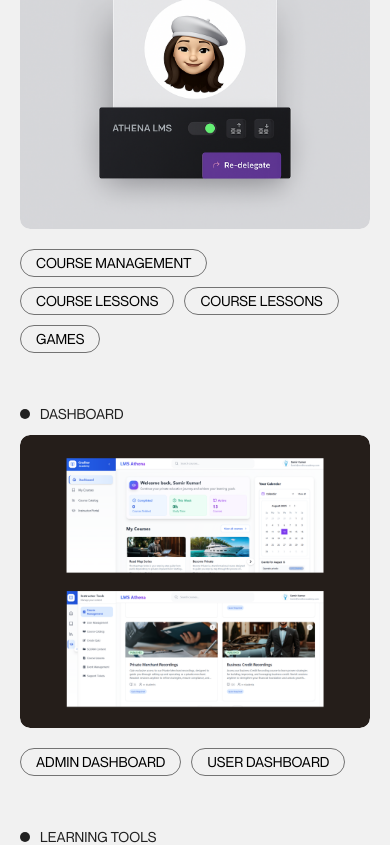
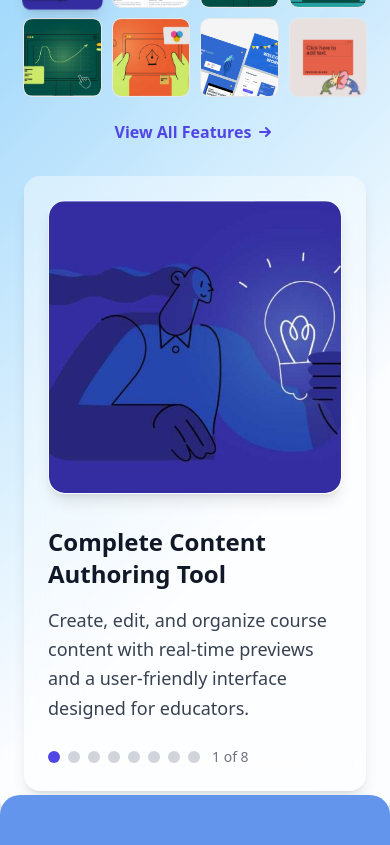
Before and after one commit to rahulsengupta0/athena2, a Next.js app: page / in a window 390 px wide. Shown: the part 4540-5385 px from the top of the page. Built offline with nearby package versions, Linux system fonts and the light colour scheme.

Commit message:
i am athna

```diff
--- /dev/null
+++ b/container/home-page/Features.tsx
@@ -0,0 +1,201 @@
+"use client";
+import { useState } from "react";
+import { motion, AnimatePresence } from "framer-motion";
+import {
+  AthenaDas,
+  capaybilities1,
+  capaybilities2,
+  capaybilities3,
+  capaybilities4,
+  capaybilities5,
+  chelengeBg,
+  client03,
+  latest2,
+} from "@/public";
+
+const features = [
+  {
+    title: "Complete Content Authoring Tool",
+    desc: "Create, edit, and organize course content with real-time previews and a user-friendly interface designed for educators.",
+    image: capaybilities1,
+  },
+  {
+    title: "AI-Powered Course Generation",
+    desc: "Leverage AI to quickly draft lessons, quizzes, and interactive modules from basic topic outlines.",
+    image: AthenaDas,
+  },
+  {
+    title: "Personalized Learning Paths",
+    desc: "Smart algorithms adapt course recommendations to learner progress, engagement, and goals.",
+    image: capaybilities2,
+  },
+  {
+    title: "Integrated Video & Assessment",
+    desc: "Embed HD video, run interactive assessments, and track performance metrics from a central dashboard.",
+    image: capaybilities3,
+  },
+  {
+    title: "Collaborative Classroom Tools",
+    desc: "Live discussions, peer reviews, and instructor messaging unify your digital classroom experience.",
+    image: capaybilities4,
+  },
+  {
+    title: "Certification & Analytics",
+    desc: "Issue certificates, measure completion rates, and visualize engagement analytics with easy export options.",
+    image: capaybilities5,
+  },
+  {
+    title: "Mobile Learning Support",
+    desc: "Responsive layouts and offline sync ensure seamless learning across devices.",
+    image: chelengeBg,
+  },
+  {
+    title: "Third-Party Integration",
+    desc: "Connect your LMS to Zoom, Google Drive, and more, automating workflows for teachers and students.",
+    image: latest2,
+  },
+];
+
+export default function Features() {
+  const [activeIdx, setActiveIdx] = useState(0);
+
+  return (
+    <section
+      className="relative w-full min-h-[600px] rounded-2xl shadow-lg p-6 md:p-8 lg:p-10 overflow-hidden"
+      style={{
+        background:
+          "linear-gradient(135deg, #87CEFA 0%, #ffffff 70%)",
+      }}
+    >
+      {/* Subtle wave pattern SVG overlay */}
+      <svg
+        className="pointer-events-none absolute top-0 left-0 w-full h-full opacity-10"
+        xmlns="http://www.w3.org/2000/svg"
+        preserveAspectRatio="none"
+        viewBox="0 0 1440 320"
+      >
+        <path
+          fill="#b6d4fe"
+          fillOpacity="0.3"
+          d="M0,96L48,85.3C96,75,192,53,288,58.7C384,64,480,96,576,117.3C672,139,768,149,864,138.7C960,128,1056,96,1152,80C1248,64,1344,64,1392,64L1440,64L1440,320L1392,320C1344,320,1248,320,1152,320C1056,320,960,320,864,320C768,320,672,320,576,320C480,320,384,320,288,320C192,320,96,320,48,320L0,320Z"
+        ></path>
+      </svg>
+
+      {/* Header Section */}
+      <div className="relative z-10 text-center mb-10">
+        <h2 className="text-3xl md:text-4xl font-extrabold text-gray-900 mb-2">
+          Features
+        </h2>
+        <p className="text-gray-700 max-w-2xl mx-auto text-lg">
+          Next-generation LMS capabilities to engage, empower, and analyze.
+        </p>
+      </div>
+
+      <div className="relative z-10 flex flex-col lg:flex-row gap-8 md:gap-12">
+        {/* Left Panel: Thumbnail Grid */}
+        <div className="lg:w-2/5">
+          <div className="grid grid-cols-4 gap-3 md:gap-4">
+            {features.map((feature, idx) => (
+              <motion.button
+                key={idx}
+                className={`w-full aspect-square rounded-lg overflow-hidden cursor-pointer transition-all ${
+                  activeIdx === idx
+                    ? "ring-3 ring-indigo-500 shadow-lg scale-105 backdrop-blur-sm bg-white/30"
+                    : "ring-1 ring-gray-200 hover:ring-2 hover:ring-indigo-300 bg-white/10"
+                }`}
+                whileHover={{ scale: 1.05 }}
+                whileTap={{ scale: 0.95 }}
+                onClick={() => setActiveIdx(idx)}
+                onMouseEnter={() => setActiveIdx(idx)}
+                aria-label={`View ${feature.title}`}
+              >
+                <img
+                  src={feature.image.src}
+                  alt={feature.title}
+                  className="object-cover w-full h-full rounded-lg"
+                  loading="lazy"
+                />
+              </motion.button>
+            ))}
+          </div>
+          <div className="mt-6 text-center lg:text-right">
+            <a
+              href="#"
+              className="inline-flex items-center text-indigo-600 font-semibold hover:text-indigo-800 transition-colors group"
+            >
+              View All Features
+              <svg
+                xmlns="http://www.w3.org/2000/svg"
+                className="h-5 w-5 ml-1 group-hover:translate-x-1 transition-transform"
+                viewBox="0 0 20 20"
+                fill="currentColor"
+              >
+                <path
+                  fillRule="evenodd"
+                  d="M10.293 5.293a1 1 0 011.414 0l4 4a1 1 0 010 1.414l-4 4a1 1 0 01-1.414-1.414L12.586 11H5a1 1 0 110-2h7.586l-2.293-2.293a1 1 0 010-1.414z"
+                  clipRule="evenodd"
+                />
+              </svg>
+            </a>
+          </div>
+        </div>
+
+        {/* Right Panel: Big Square Image + Content */}
+        <div className="lg:w-3/5 flex flex-col justify-center backdrop-blur-xl bg-white/40 rounded-2xl p-6 shadow-lg">
+          <AnimatePresence mode="wait">
+            <motion.div
+              key={activeIdx}
+              initial={{ opacity: 0, y: 20 }}
+              animate={{ opacity: 1, y: 0 }}
+              exit={{ opacity: 0, y: -20 }}
+              transition={{ duration: 0.3 }}
+              className="flex flex-col lg:flex-row items-center gap-8"
+            >
+              {/* Square Image Container with glassmorphism */}
+              <div className="w-full lg:w-2/5 rounded-2xl overflow-hidden shadow-lg border border-white/30">
+                <img
+                  src={features[activeIdx].image.src}
+                  alt={features[activeIdx].title}
+                  className="object-cover w-full aspect-square rounded-2xl"
+                  loading="eager"
+                />
+                <div className="absolute inset-0 bg-gradient-to-t from-black/20 to-transparent opacity-0 hover:opacity-100 transition-opacity duration-300 flex items-end p-4 rounded-2xl pointer-events-none">
+                  <span className="text-white text-sm font-medium pointer-events-none">
+                    Preview of {features[activeIdx].title}
+                  </span>
+                </div>
+              </div>
+
+              {/* Content */}
+              <div className="w-full lg:w-3/5">
+                <h3 className="text-2xl md:text-3xl font-bold text-gray-900 mb-4">
+                  {features[activeIdx].title}
+                </h3>
+                <p className="text-gray-700 leading-relaxed text-lg mb-6">
+                  {features[activeIdx].desc}
+                </p>
+                <div className="flex items-center">
+                  <div className="flex space-x-2">
+                    {features.map((_, idx) => (
+                      <button
+                        key={idx}
+                        className={`w-3 h-3 rounded-full ${
+                          activeIdx === idx ? "bg-indigo-600" : "bg-gray-300"
+                        }`}
+                        onClick={() => setActiveIdx(idx)}
+                        aria-label={`View feature ${idx + 1}`}
+                      />
+                    ))}
+                  </div>
+                  <span className="text-sm text-gray-500 ml-3">
+                    {activeIdx + 1} of {features.length}
+                  </span>
+                </div>
+              </div>
+            </motion.div>
+          </AnimatePresence>
+        </div>
+      </div>
+    </section>
+  );
+}
--- a/container/index.ts
+++ b/container/index.ts
@@ -5,6 +5,7 @@ export { default as PlayVideo } from "./home-page/Video";
 export { default as Projects } from "./home-page/Projects";
 export { default as Clients } from "./home-page/Clients";
 export { default as VideoHome } from './home-page/Video';
+export { default as Features } from './home-page/Features';
 
 // services page
 export { default as Heroservices } from "./services-page/Hero";
--- a/pages/index.tsx
+++ b/pages/index.tsx
@@ -1,7 +1,8 @@
 "use client";
 import { useEffect } from "react";
 import { Curve, Marquee, Ready } from "@/components";
-import { About, Clients, Hero, Projects, VideoHome } from "@/container";
+import { About, Clients, Features, Hero, Projects, VideoHome } from "@/container";
+import { Feather } from "lucide-react";
 
 export default function Home() {
 	useEffect(() => {
@@ -28,8 +29,9 @@ export default function Home() {
 
 				<About />
 				{/* <VideoHome /> */}
-				<Projects />
-				<Clients />
+				{/* <Projects /> */}
+				<Features/>
+				{/* <Clients /> */}
 				<Ready />
 			</Curve>
 		</>
```
